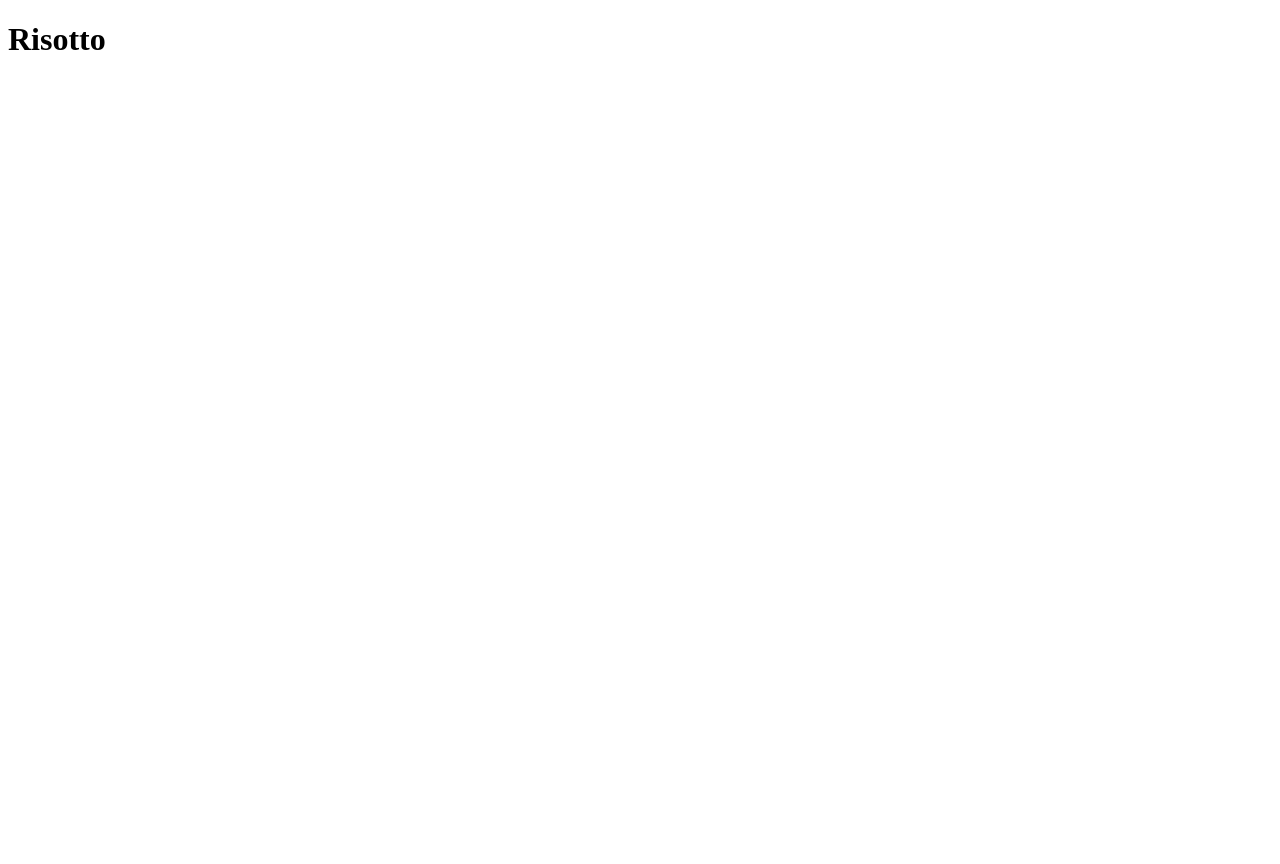
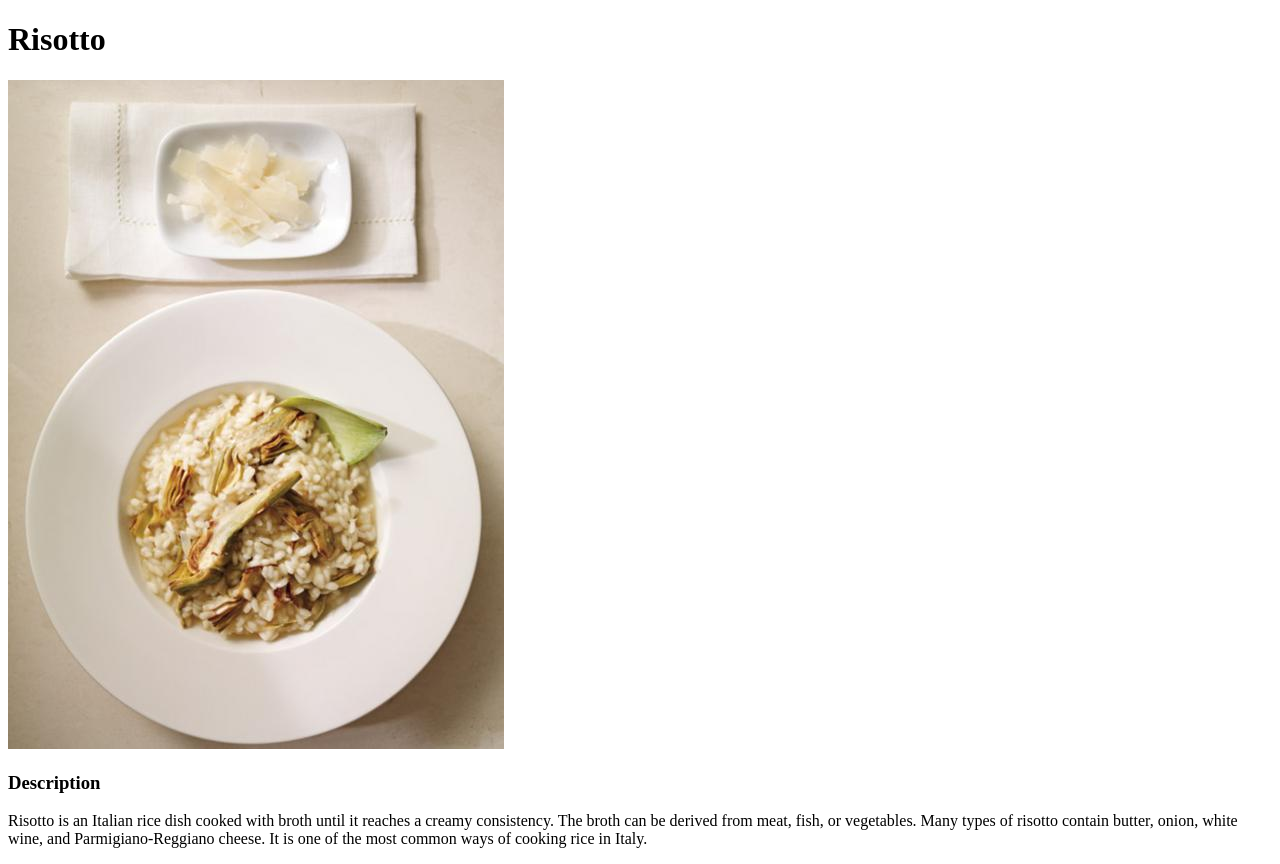
Before and after one commit to gabcomby/odin-recipes, a plain HTML site: page recipes/risotto.html in a window 1280 px wide. Before the commit the page ends 800 px from the top, so only its background shows below. Drawn offline with Linux system fonts and the light colour scheme.

Commit message:
Started working on the risotto web page

```diff
--- a/recipes/risotto.html
+++ b/recipes/risotto.html
@@ -7,5 +7,14 @@
   </head>
   <body>
     <h1>Risotto</h1>
+    <img src="../media/risotto.jpg" alt="An image of the final risotto" />
+    <h3>Description</h3>
+    <p>
+      Risotto is an Italian rice dish cooked with broth until it reaches a
+      creamy consistency. The broth can be derived from meat, fish, or
+      vegetables. Many types of risotto contain butter, onion, white wine, and
+      Parmigiano-Reggiano cheese. It is one of the most common ways of cooking
+      rice in Italy.
+    </p>
   </body>
 </html>
```
Also changed, not shown: media/risotto.jpg (added).
